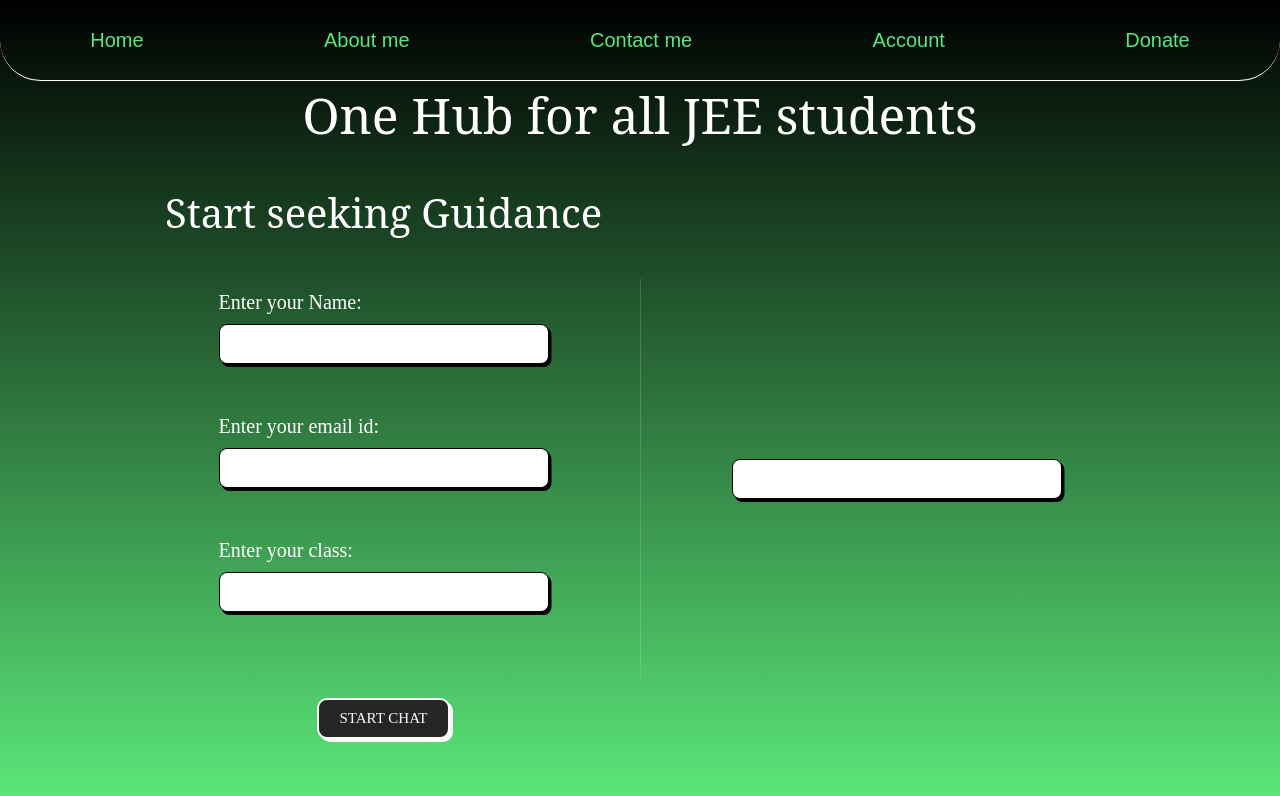
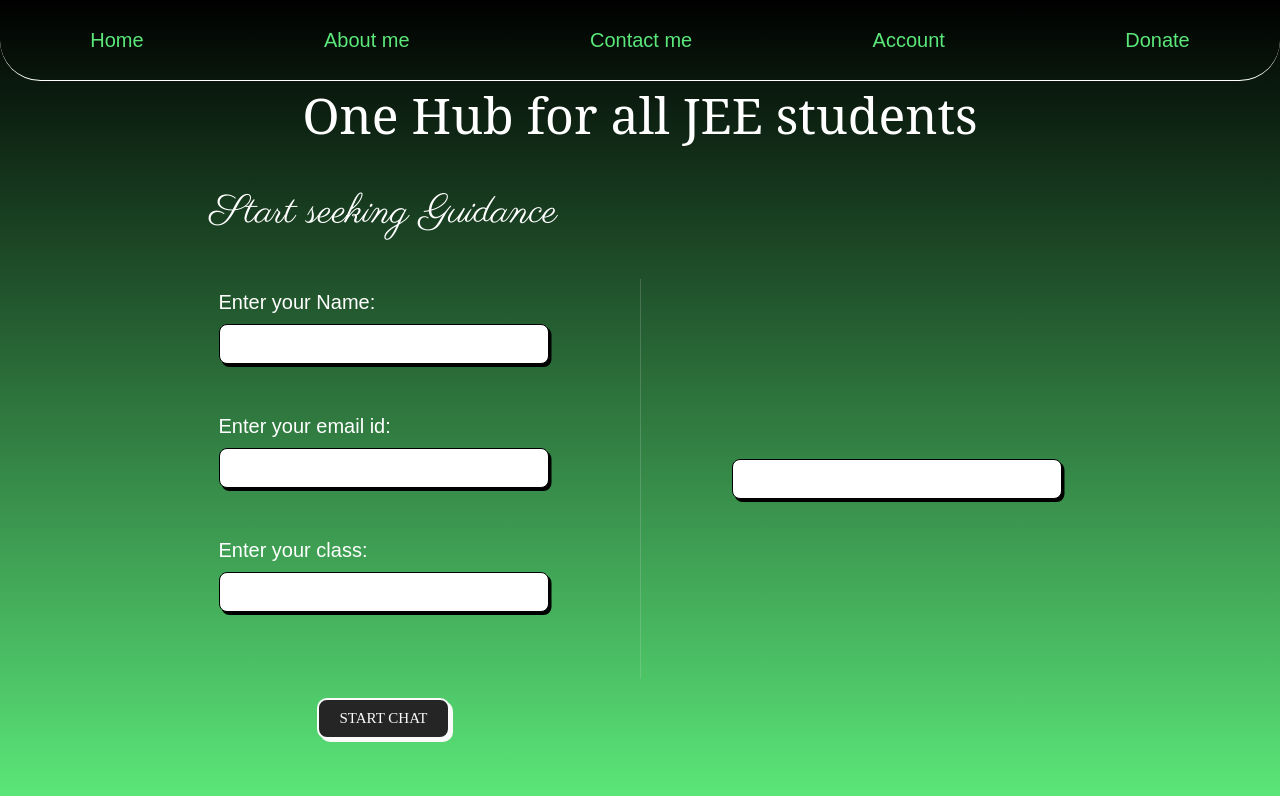
Before and after one commit to shreyan-j/Relay, a plain HTML site: page index.html in a window 1280 px wide. Drawn offline with Linux system fonts and the light colour scheme.

Commit message:
"v.1.0.1"

```diff
--- a/index.html
+++ b/index.html
@@ -6,6 +6,9 @@
     <meta name="viewport" content="width=device-width, initial-scale=1.0">
     <title>Document</title>
     <link rel="stylesheet" href="style.css">
+    <link rel="preconnect" href="https://fonts.googleapis.com">
+    <link rel="preconnect" href="https://fonts.gstatic.com" crossorigin>
+    <link href="https://fonts.googleapis.com/css2?family=Parisienne&display=swap" rel="stylesheet">
 </head>
 
 <body class="body">
--- a/style.css
+++ b/style.css
@@ -59,13 +59,17 @@
 }
 
 .page-one-title {
-    font-family: "Noto Serif", serif;
+    font-family: "Parisienne", cursive;
     font-size: 40px;
     color: white;
 }
 
 .page-one-input-set {
     gap: 10px;
+}
+
+.page-one-input-text{
+    font-family: "Cormorant Garamond", sans-serif;
 }
 
 .page-one-btn {
```
